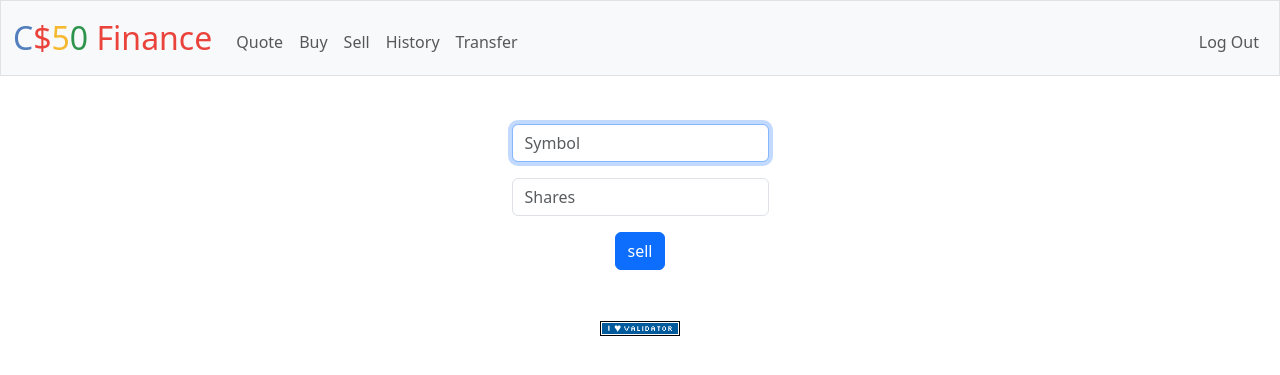
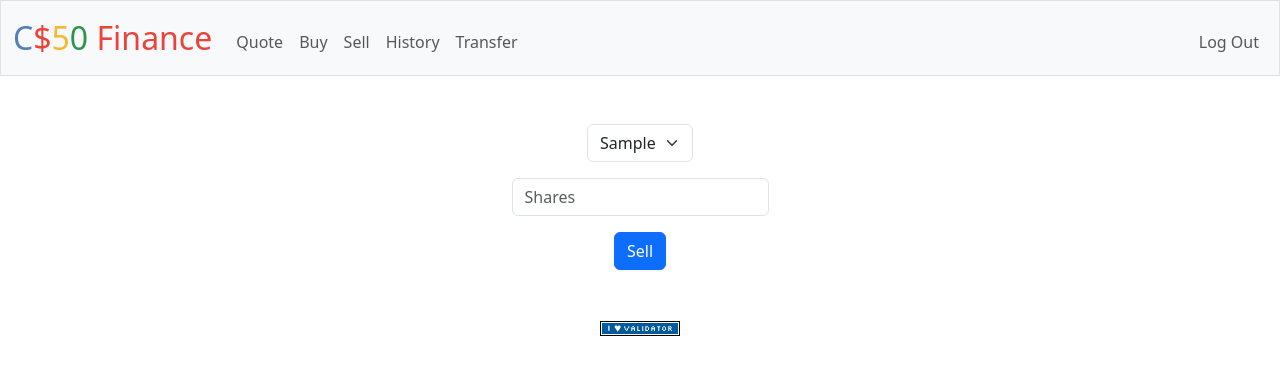
Before and after one commit to Gabrielpsr1/portfolio, a Flask app: page /sell in a window 1280 px wide. Shown: the top 375 px of the page. Run offline with Flask 3, Linux system fonts and the light colour scheme; a user stored in the database is signed in; tables that the repository leaves empty hold one stand-in row (values such as "Sample post"); some libraries are stand-ins or nearby versions.

Commit message:
automated commit by check50 [check50=True]

```diff
--- a/app.py
+++ b/app.py
@@ -256,7 +256,7 @@ def sell():
                        shares, session["user_id"], stock["symbol"])
 
         # adiciona no histórico
-        db.execute("INSERT INTO history (user_id, stock, shares, price, time, type) VALUES (?, ?, ?, ?, ?, ?)",
+        db.execute("INSERT INTO history (id, stock, shares, price, time, type) VALUES (?, ?, ?, ?, ?, ?)",
                    session["user_id"], stock["symbol"], shares, price, datetime.now(), "SELL")
 
         # atualiza saldo
--- a/templates/sell.html
+++ b/templates/sell.html
@@ -1,19 +1,21 @@
 {% extends "layout.html" %}
 
 {% block title %}
-    quote
+    Sell
 {% endblock %}
 
 {% block main %}
     <form action="/sell" method="post">
         <div class="mb-3">
-            <input autocomplete="off" autofocus class="form-control mx-auto w-auto" name="symbol" placeholder="Symbol" type="text">
-
+            <select class="form-select mx-auto w-auto" name="symbol">
+                {% for symbol in symbols %}
+                    <option value="{{ symbol }}">{{ symbol }}</option>
+                {% endfor %}
+            </select>
         </div>
-         <div class="mb-3">
-
-            <input autocomplete="off" autofocus class="form-control mx-auto w-auto" name="shares" placeholder="Shares" type="number" min=1>
+        <div class="mb-3">
+            <input autocomplete="off" class="form-control mx-auto w-auto" name="shares" placeholder="Shares" type="number" min="1">
         </div>
-        <button class="btn btn-primary" type="submit">sell</button>
+        <button class="btn btn-primary" type="submit">Sell</button>
     </form>
 {% endblock %}
```
